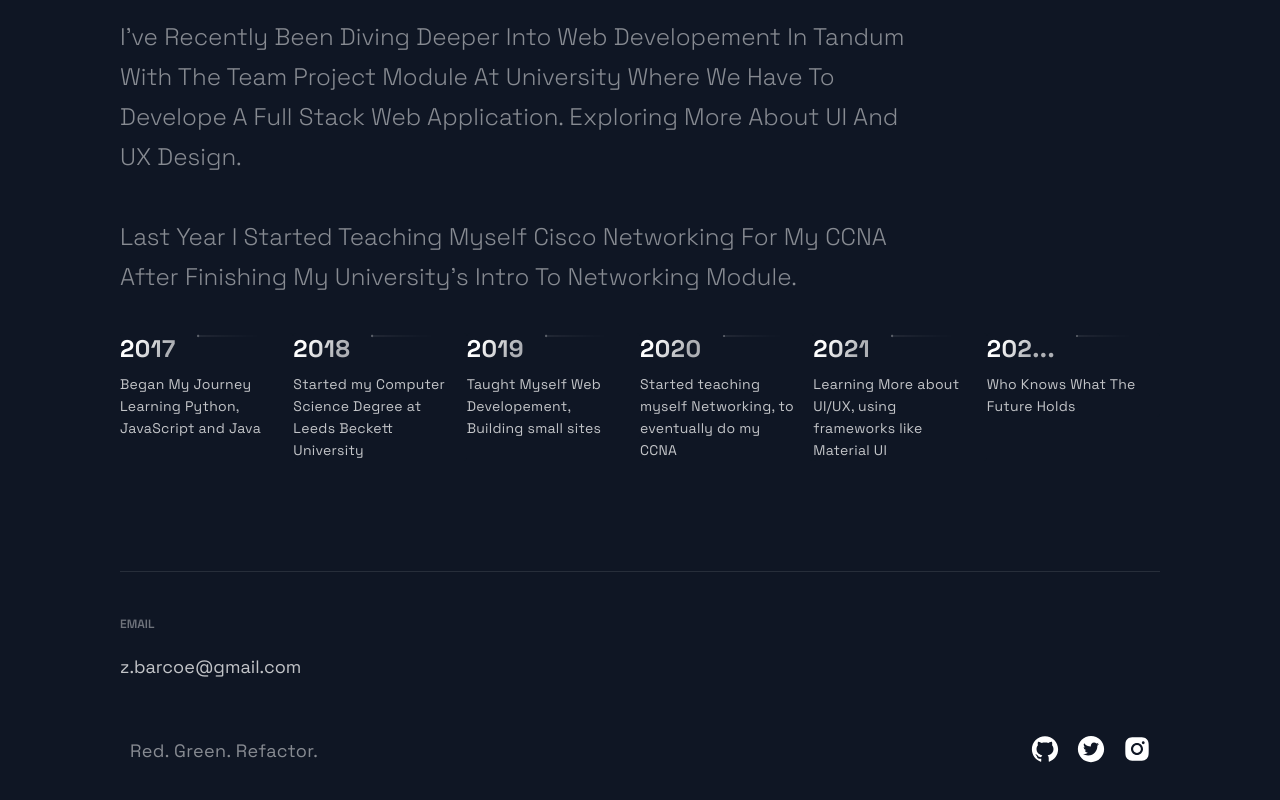
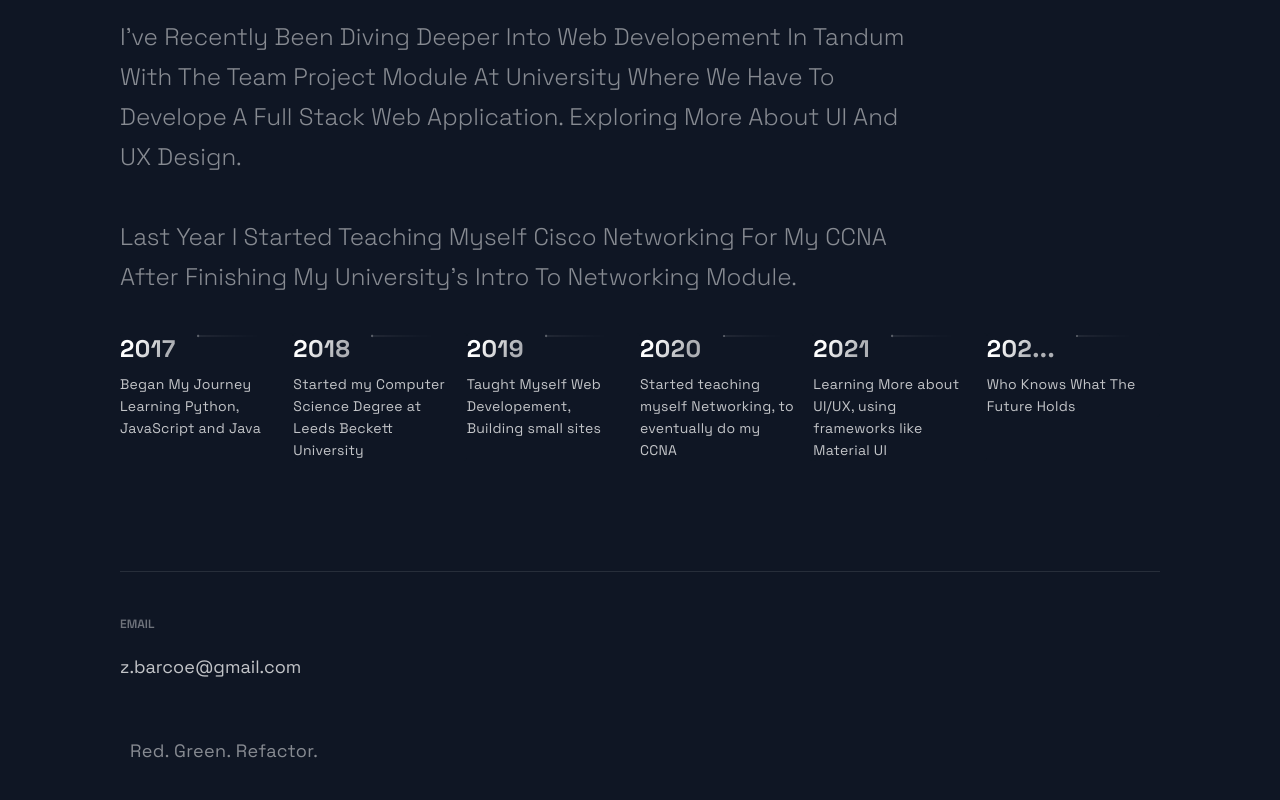
Before and after one commit to BlackPrism7537/BlackPrism7537, a Next.js app: page / in a window 1280 px wide. Shown: the part 2868-3668 px from the top of the page. Built offline with nearby package versions, Linux system fonts and the light colour scheme.

Commit message:
remove links from footer

```diff
--- a/src/components/Footer/Footer.js
+++ b/src/components/Footer/Footer.js
@@ -34,15 +34,6 @@ const Footer = () => {
 				<CompanyContainer>
 					<Slogan>Red. Green. Refactor.</Slogan>
 				</CompanyContainer>
-				<SocialIcons href="https://github.com/BlackPrism7537">
-					<AiFillGithub size="3rem" />
-				</SocialIcons>
-				<SocialIcons href="https://twitter.com/Z_Barcoe">
-					<AiFillTwitterCircle size="3rem" />
-				</SocialIcons>
-				<SocialIcons href="https://www.instagram.com/z.barcoe/">
-					<AiFillInstagram size="3rem" />
-				</SocialIcons>
 			</SocialIconsContainer>
 		</FooterWrapper>
 	);
```
